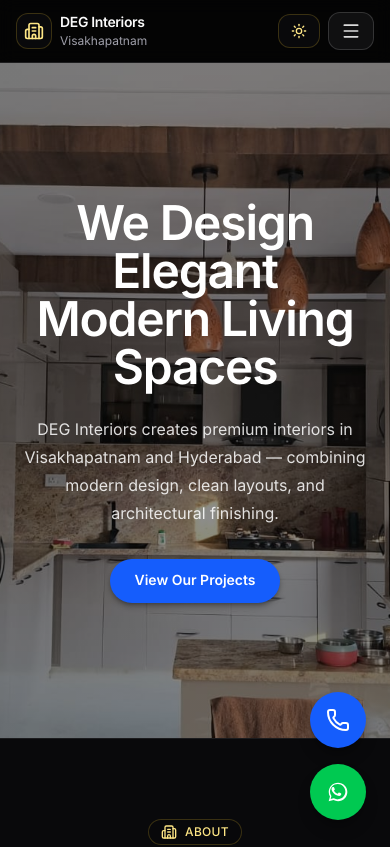
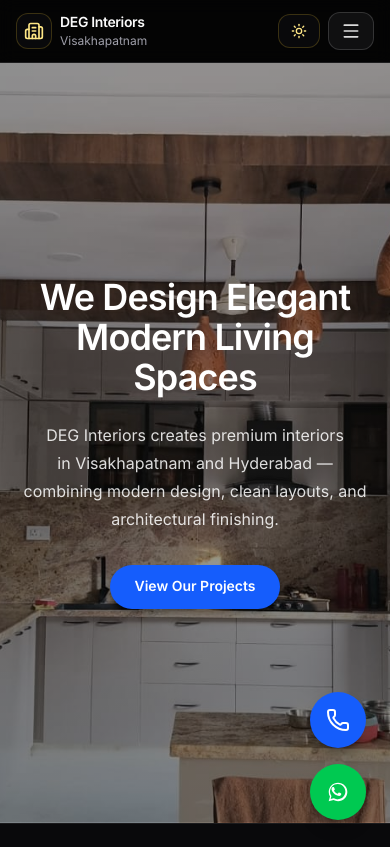
Before and after one commit to kurimini-chandu/deg-interiors, a React (Vite) app: page / in a window 390 px wide. Shown: the top 847 px of the page. Built offline with nearby package versions, Linux system fonts and the light colour scheme.

Commit message:
fix hero responsive layout for mobile

```diff
--- a/src/App.jsx
+++ b/src/App.jsx
@@ -493,15 +493,15 @@ export default function App() {
 
       {/* Hero */}
       <section id="top" className="relative">
-        <div className="relative min-h-[80vh] overflow-hidden bg-black md:min-h-[90vh] lg:min-h-screen">
+        <div className="relative w-full min-h-[90vh] overflow-hidden bg-black md:min-h-screen">
           <div
             aria-hidden="true"
             className="absolute inset-0"
             style={{
               backgroundImage:
-                "linear-gradient(rgba(0,0,0,0.45), rgba(0,0,0,0.45)), url('/images/project28.jpg')",
+                "linear-gradient(rgba(0,0,0,0.35), rgba(0,0,0,0.45)), url('/images/project28.jpg')",
               backgroundSize: 'cover',
-              backgroundPosition: 'center',
+              backgroundPosition: 'center center',
               backgroundRepeat: 'no-repeat',
               backgroundColor: '#0f0f0f',
               transform: 'none',
@@ -509,13 +509,13 @@ export default function App() {
             }}
           />
 
-          <div className="relative mx-auto flex min-h-[80vh] max-w-7xl items-center justify-center px-4 py-14 text-center md:min-h-[90vh] md:px-6 md:py-0 lg:min-h-screen">
+          <div className="relative mx-auto flex min-h-[90vh] max-w-7xl items-center justify-center px-3 py-12 text-center md:min-h-screen md:px-6 md:py-0">
             <div className="max-w-3xl">
               <motion.h1
                 initial={{ opacity: 0, y: 16 }}
                 animate={{ opacity: 1, y: 0 }}
                 transition={{ duration: 0.9, ease: 'easeOut' }}
-                className="text-balance text-5xl font-semibold tracking-tight text-white md:text-6xl"
+                className="text-balance text-4xl font-semibold tracking-tight text-white sm:text-5xl md:text-6xl"
               >
                 We Design Elegant
                 <br />
```
